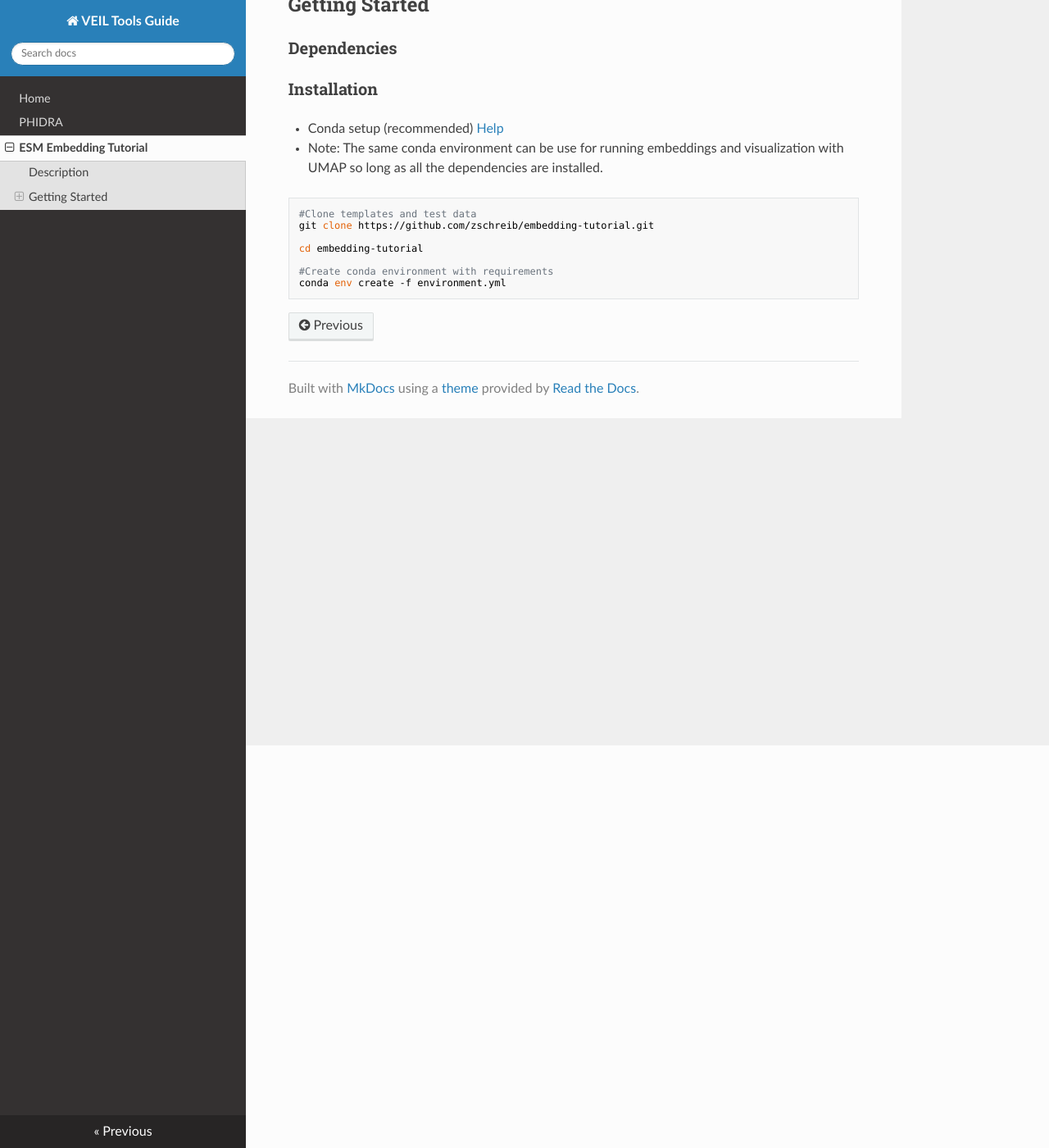
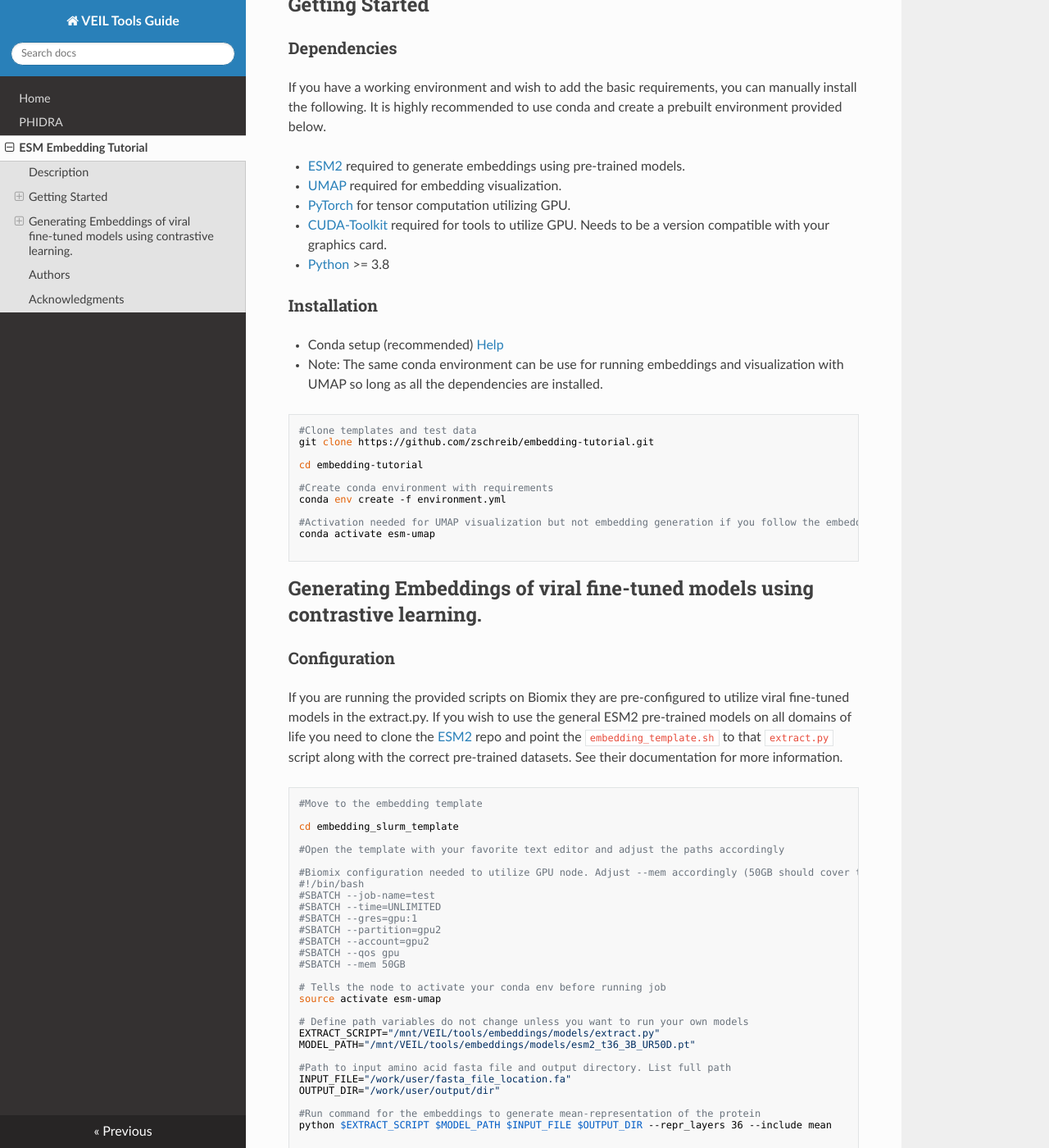
Before and after one commit to zschreib/tool-instructions, an MkDocs documentation site: the page built from docs/embedding.md, in a window 1280 px wide and 1400 px high, scrolled down 491 px. Shown: the whole window at 82% size. Built offline with MkDocs 1.6.1, drawn with Linux system fonts in a browser that asks for light colours; nearby versions of some CDN libraries; some of the changed text lies outside the part shown.

Commit message:
updated embedding.md

````diff
--- a/docs/embedding.md
+++ b/docs/embedding.md
@@ -10,6 +10,14 @@ Once the embeddings are generated, the next step will be to utilize UMAP (Unifor
 ## Getting Started
 
 ### Dependencies
+
+If you have a working environment and wish to add the basic requirements, you can manually install the following. It is highly recommended to use conda and create a prebuilt environment provided below.
+
+* [ESM2](https://github.com/facebookresearch/esm) required to generate embeddings using pre-trained models.
+* [UMAP](https://umap-learn.readthedocs.io/en/latest/) required for embedding visualization.
+* [PyTorch](https://github.com/pytorch/pytorch) for tensor computation utilizing GPU.
+* [CUDA-Toolkit](https://developer.nvidia.com/cuda-toolkit) required for tools to utilize GPU. Needs to be a version compatible with your graphics card.
+* [Python](https://www.python.org/downloads/) >= 3.8
 
 ### Installation
 
@@ -24,4 +32,66 @@ cd embedding-tutorial
 
 #Create conda environment with requirements
 conda env create -f environment.yml
+
+#Activation needed for UMAP visualization but not embedding generation if you follow the embedding template
+conda activate esm-umap
+
 ```
+
+## Generating Embeddings of viral fine-tuned models using contrastive learning.
+
+### Configuration
+
+If you are running the provided scripts on Biomix they are pre-configured to utilize viral fine-tuned models in the extract.py. If you wish to use the general ESM2 pre-trained models on all domains of life you need to clone the [ESM2](https://github.com/facebookresearch/esm) repo and point the `embedding_template.sh` to that `extract.py` script along with the correct pre-trained datasets. See their documentation for more information.
+
+```
+#Move to the embedding template
+
+cd embedding_slurm_template
+
+#Open the template with your favorite text editor and adjust the paths accordingly
+
+#Biomix configuration needed to utilize GPU node. Adjust --mem accordingly (50GB should cover the models and your data)
+#!/bin/bash
+#SBATCH --job-name=test
+#SBATCH --time=UNLIMITED
+#SBATCH --gres=gpu:1
+#SBATCH --partition=gpu2
+#SBATCH --account=gpu2
+#SBATCH --qos gpu
+#SBATCH --mem 50GB
+
+# Tells the node to activate your conda env before running job
+source activate esm-umap
+
+# Define path variables do not change unless you want to run your own models
+EXTRACT_SCRIPT="/mnt/VEIL/tools/embeddings/models/extract.py"
+MODEL_PATH="/mnt/VEIL/tools/embeddings/models/esm2_t36_3B_UR50D.pt"
+
+#Path to input amino acid fasta file and output directory. List full path
+INPUT_FILE="/work/user/fasta_file_location.fa"
+OUTPUT_DIR="/work/user/output/dir"
+
+#Run command for the embeddings to generate mean-representation of the protein
+python $EXTRACT_SCRIPT $MODEL_PATH $INPUT_FILE $OUTPUT_DIR --repr_layers 36 --include mean
+
+```
+
+* Once configured the script can be sent to the slurm job scheduler using:
+
+```
+sbatch embedding_template.sh
+```
+
+* Logs will be found in the embedding_slurm_template directory.
+
+## Authors
+
+Contact info
+
+zschreib@udel.edu
+
+## Acknowledgments
+
+Inspiration, code snippets, etc.
+[ESM2](https://github.com/facebookresearch/esm), [UMAP](https://umap-learn.readthedocs.io/en/latest/)
````
Also changed, not shown: site/embedding/index.html, site/index.html, site/search/search_index.json.
